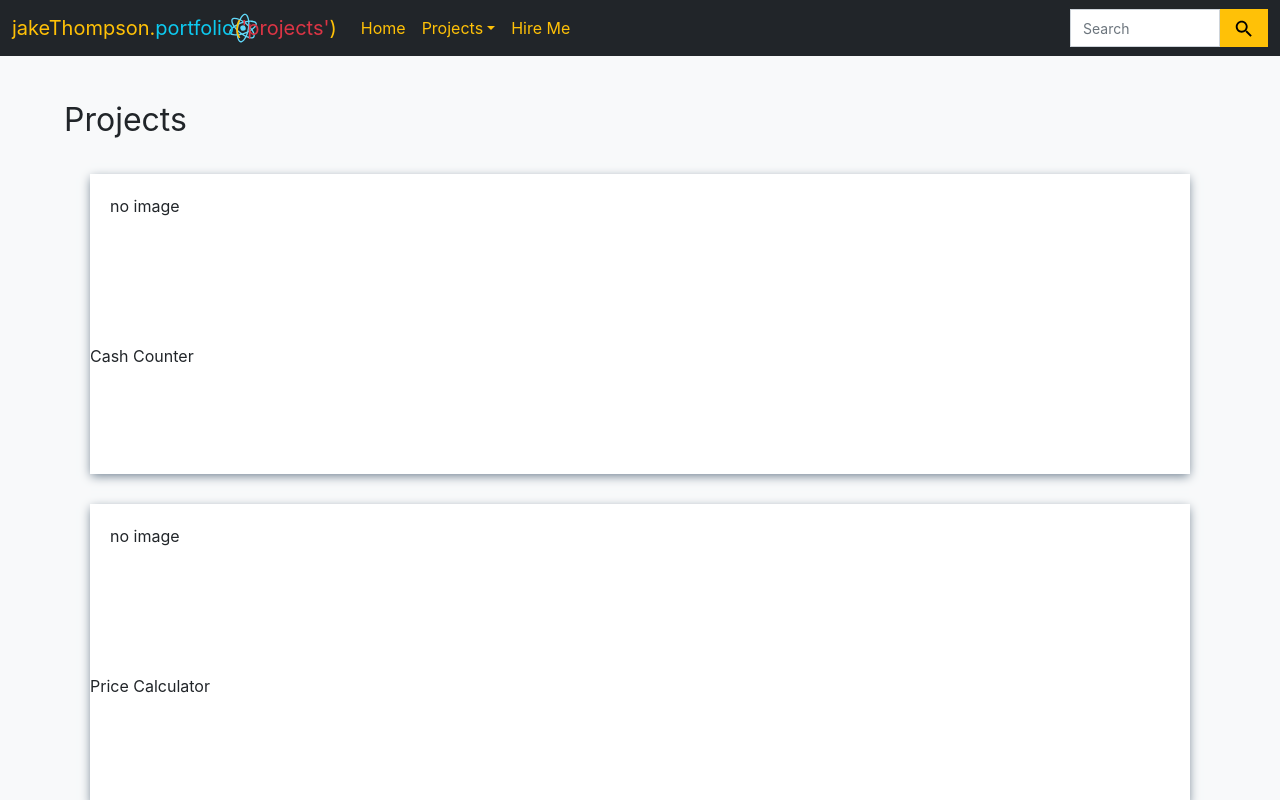
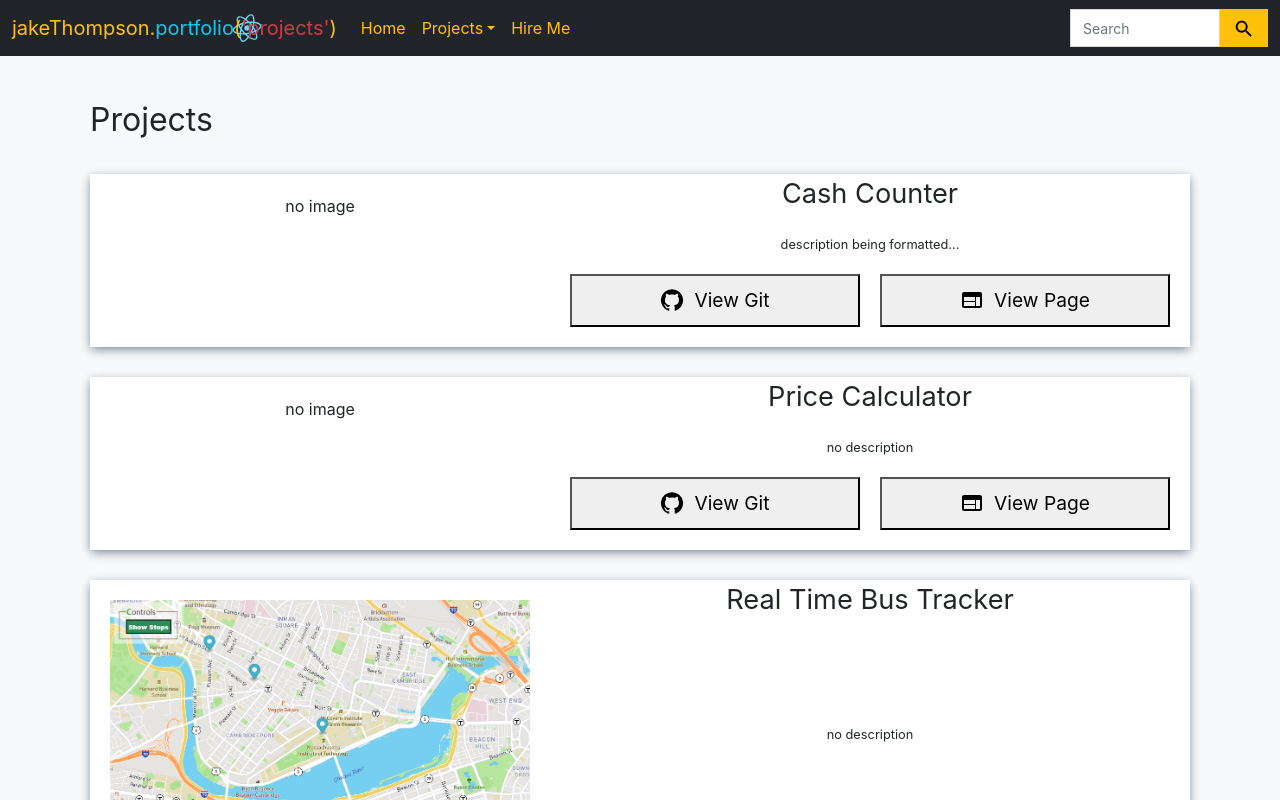
Before and after one commit to jake-the-cake/portfolio, a React (Create React App) app in the folder client/: page /portfolio/projects in a window 1280 px wide. Shown: the top 800 px of the page. Built offline with nearby package versions, Linux system fonts and the light colour scheme.

Commit message:
format project card and start desc format

```diff
--- a/client/src/index.css
+++ b/client/src/index.css
@@ -114,21 +114,61 @@ code {
 .project-card {
   background-color: white;
   box-shadow: 0px 3px 10px -1px slategray;
-  height: 300px;
   width: 90vw;
   max-width: 1100px;
   margin: 0px auto;
   display: grid;
+  grid-template-columns: minmax(300px,460px) auto;
+  row-gap: 20px;
 }
 
 .project-card-image {
   padding: 20px;
+  display: grid;
+  justify-content: center;
+  grid-row: 1 / 4;
+}
+
+.project-card-image img {
+  width: 100%;
+  height: 100%;
+}
+
+.project-card-title {
+  margin: 0px auto;
+  font-size: 1.7rem;
+}
+
+.project-card-body {
+  font-size: .8rem;
+  padding: 0px 20px;
+  text-align: center;
+}
+
+.project-card-links {
+  display: grid;
+  padding: 0px 20px;
+  grid-template-columns: 1fr 1fr;
+  gap: 20px;
+  margin-bottom: 20px;
+}
+
+.project-card-links button {
+  display: flex;
+  justify-content: center;
+  align-items: center;
+  font-size: 1.2rem;
+  padding: 10px;
+  gap: 10px;
 }
 
 .page-header {
   display: grid;
   grid-template-columns: auto auto 1fr;
   align-items: center;
+  width: 90vw;
+  max-width: 1100px;
+  margin: 0px auto;
 }
 
 .page-title {
@@ -152,8 +192,16 @@ code {
 }
 
 /* responsive */
-@media only screen and (max-width: 500px) {
+@media only screen and (max-width:600px) {
   .view-text {
     display: none;
   }
+
+  .project-card {
+    grid-template-columns: 1fr;
+  }
+
+  .project-card-image {
+    padding-bottom: 0px;
+  }
 }
--- a/client/src/pages/Projects.jsx
+++ b/client/src/pages/Projects.jsx
@@ -1,15 +1,25 @@
+import { GitHub, Web } from '@mui/icons-material'
 import React, { useEffect, useState } from 'react'
 import { Link, Outlet } from 'react-router-dom'
 import SetTitles from '../scripts/SetTitles'
 import { myProjects, schoolProjects } from '../storage'
 
+
+
+
+
 const Projects = (props) => {
 	SetTitles(props.title)
 
-	// const projectList = [...clientProjects, ...schoolProjects]
-
 	const [projectList, setProjectList] = useState([])
 	let currentProjects = []
+
+	const formatDescription = (lines) => {
+		lines.forEach((line) => {
+			console.log('there is data here')
+		})
+		return 'description being formatted...'
+	}
 
 	const filterDisplay = () => {
 		const filterFunction = (filterBy) => {
@@ -64,9 +74,14 @@ const Projects = (props) => {
 				projectList.map((project) => {
 					return (
 						<div className='project-card' key={project.slug}>
-							<div className="project-card-image">{project.screenShot ? <img src={project.screenShot} alt="" width='260px' height='260px' /> : 'no image'}</div>
-							{project.name}
-						</div>
+							<div className="project-card-image">{project.screenShot ? <img src={project.screenShot} alt="" /> : 'no image'}</div>
+								<div className="project-card-title">{project.name}</div>
+								<div className="project-card-body">{project.description ? formatDescription(project.description) : 'no description'}</div>
+								<div className="project-card-links">
+									<button><GitHub />View Git</button>
+									<button><Web />View Page</button>
+								</div>
+							</div>
 					)
 				})
 			}
--- a/client/src/storage.js
+++ b/client/src/storage.js
@@ -29,6 +29,11 @@ export const myProjects = [
 		address: 'https://jake-the-cake.github.io/cash-reg/index.html',
 		filters: [
 			'freeware'
+		],
+		description: [
+			'Line 1',
+			'Line 2',
+			'Line 3'
 		]
 	},
 	{
```
